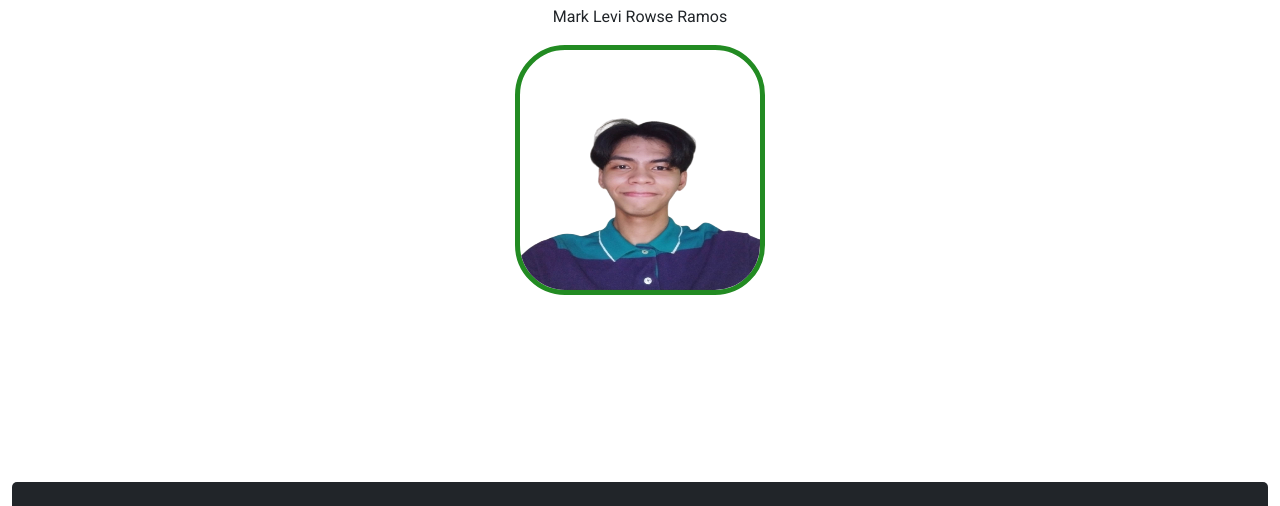
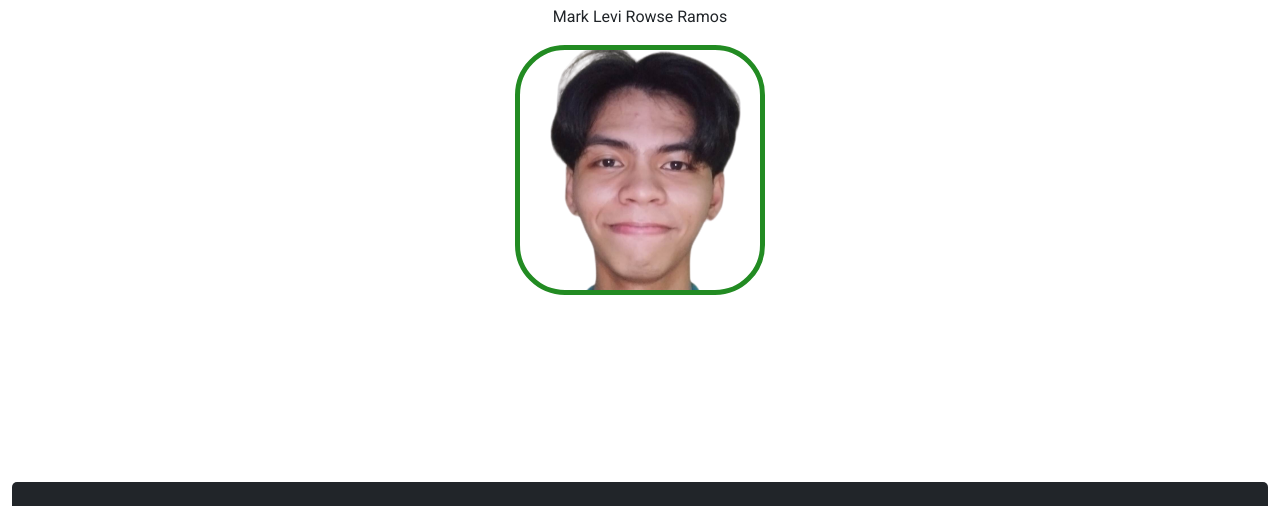
Before and after one commit to CheerfulBeast/Ramos-fcb-portfolio, a plain HTML site: page index.html in a window 1280 px wide. Shown: the part 294-800 px from the top of the page. Drawn offline with nearby package versions, Linux system fonts and the light colour scheme.

Commit message:
Update style.css

```diff
--- a/style.css
+++ b/style.css
@@ -31,6 +31,7 @@ img {
 	height: 250px;
 	border-radius: 50px;
 	border: 5px solid forestgreen;
+	object-fit: none;
 }
 
 /*ID Selector*/
```
